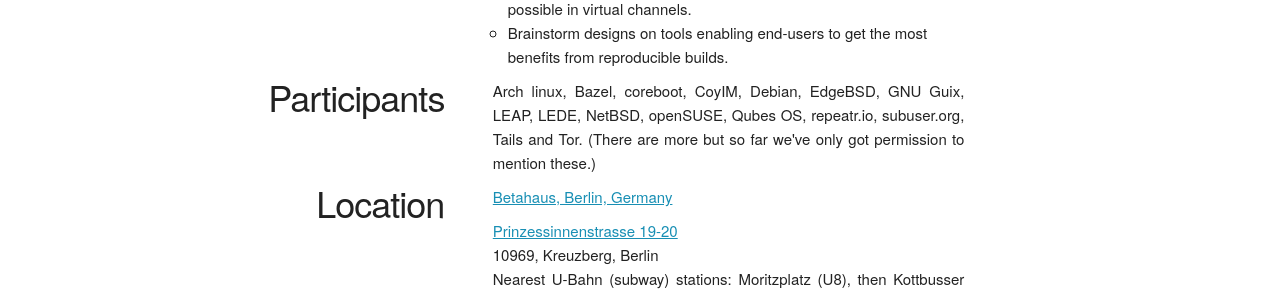
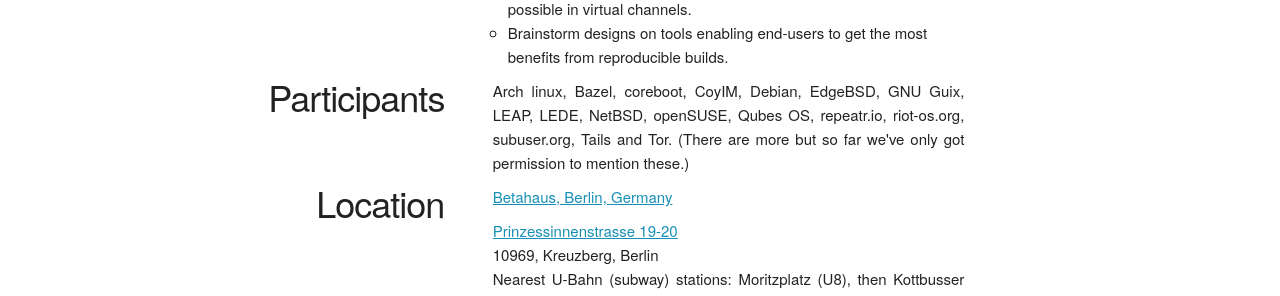
Before and after one commit to prototypefund/reproducible-website, a Jekyll site: the page built from _events/berlin2017.html, in a window 1280 px wide. Shown: the part 621-917 px from the top of the page. Built offline with Jekyll 4.4.1, drawn with Linux system fonts in a browser that asks for light colours; some web fonts are replaced.

Commit message:
rws3: add riot-os.org
Signed-off-by: Holger Levsen <holger@layer-acht.org>

```diff
--- a/_events/berlin2017.html
+++ b/_events/berlin2017.html
@@ -39,14 +39,13 @@
     </ul>
   </div>
 </div>
-<!--      Arch Linux, Bazel, Fedora, FreeBSD, GNU&nbsp;Guix, LEDE, MacPorts, NixOS, OpenWrt, Software Freedom Conservancy and Ubuntu. -->
 <div class="row">
   <div class="four columns title">
     <h2>Participants</h2>
   </div>
   <div class="eight columns text">
     <p>
-      Arch linux, Bazel, coreboot, CoyIM, Debian, EdgeBSD, GNU&nbsp;Guix, LEAP, LEDE, NetBSD, openSUSE, Qubes OS, repeatr.io, subuser.org, Tails and Tor. (There are more but so far we've only got permission to mention these.)
+      Arch linux, Bazel, coreboot, CoyIM, Debian, EdgeBSD, GNU&nbsp;Guix, LEAP, LEDE, NetBSD, openSUSE, Qubes OS, repeatr.io, riot-os.org, subuser.org, Tails and Tor. (There are more but so far we've only got permission to mention these.)
       <br />
     </p>
     <!-- img style="margin-top: 10px; vertical-align: top;" src="{{ "/images/groupphoto_rws2_berlin_2016_small.png" | prepend: site.baseurl }}" alt="Reproducible Summit 2 in Berlin 2016" / -->
```
